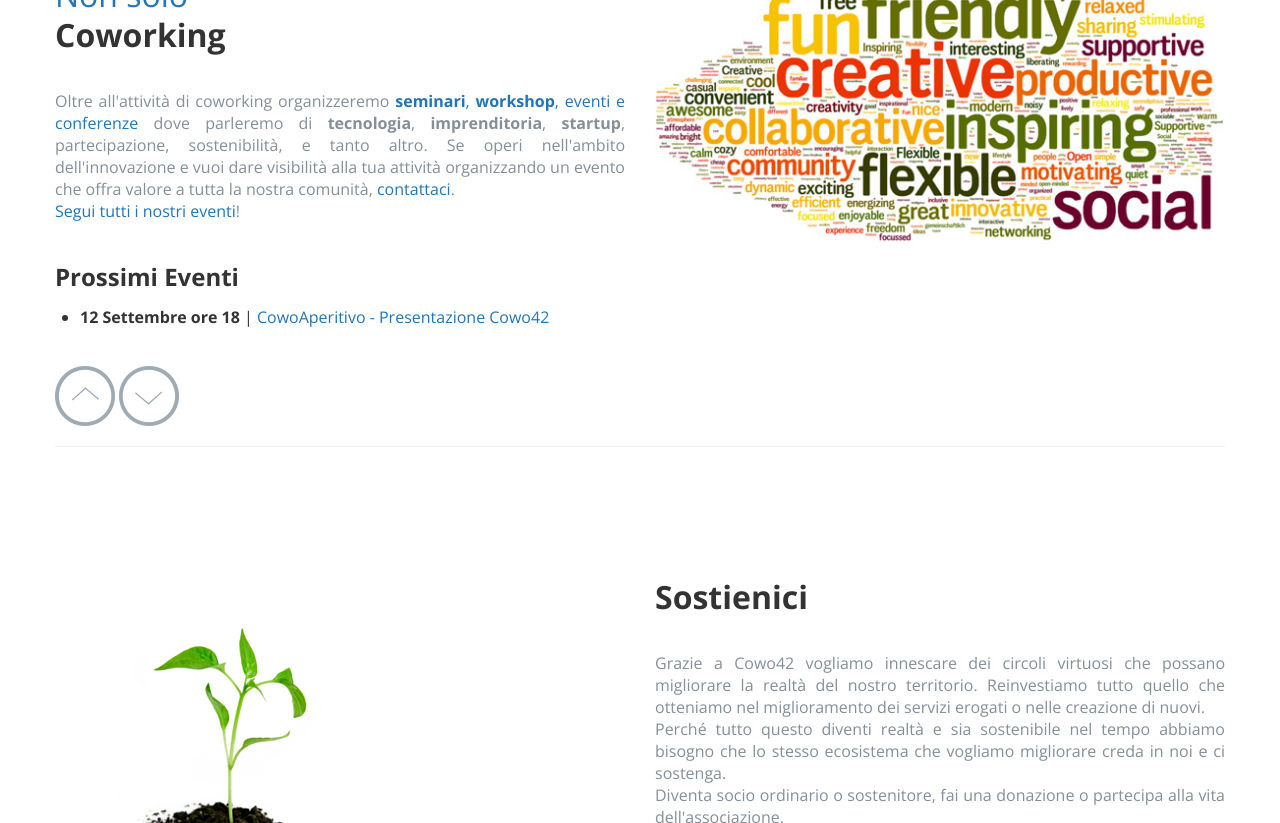
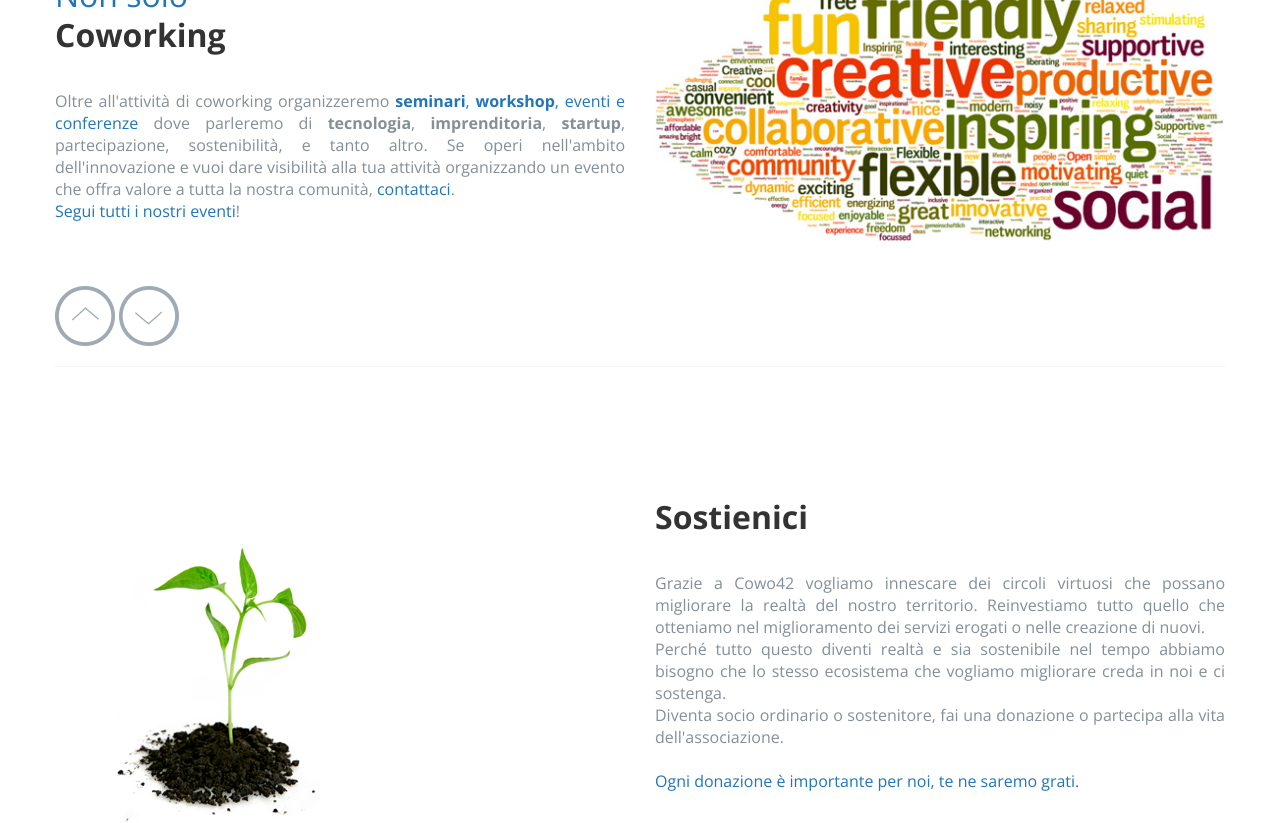
Before and after one commit to Cowo42/cowo42.github.io, a Jekyll site: the page built from index.html, in a window 1280 px wide and 900 px high, scrolled down 1469 px, cut to the strip 0-823 px from the top of the window. Built offline with Jekyll 4.4.1, drawn with Linux system fonts in a browser that asks for light colours; comment, search, counter and statistics services are not loaded.

Commit message:
Commenta sezione prossimi eventi

```diff
--- a/index.html
+++ b/index.html
@@ -91,11 +91,11 @@
                     <a href="https://www.eventbrite.it/org/4516327531">Segui tutti i nostri eventi</a>!
                 </p>
 
-                <h3>Prossimi Eventi</h3>
+                <!-- <h3>Prossimi Eventi</h3>
 
                 <ul>
                   <li><strong>12 Settembre ore 18</strong> | <a href="https://cowo42.eventbrite.it?ref=elink" target="_blank">CowoAperitivo - Presentazione Cowo42</a></li>
-                </ul>
+                </ul> -->
 
                 {% include prevNext.html prev="feat1" next="feat3" %}
             </div>
```
